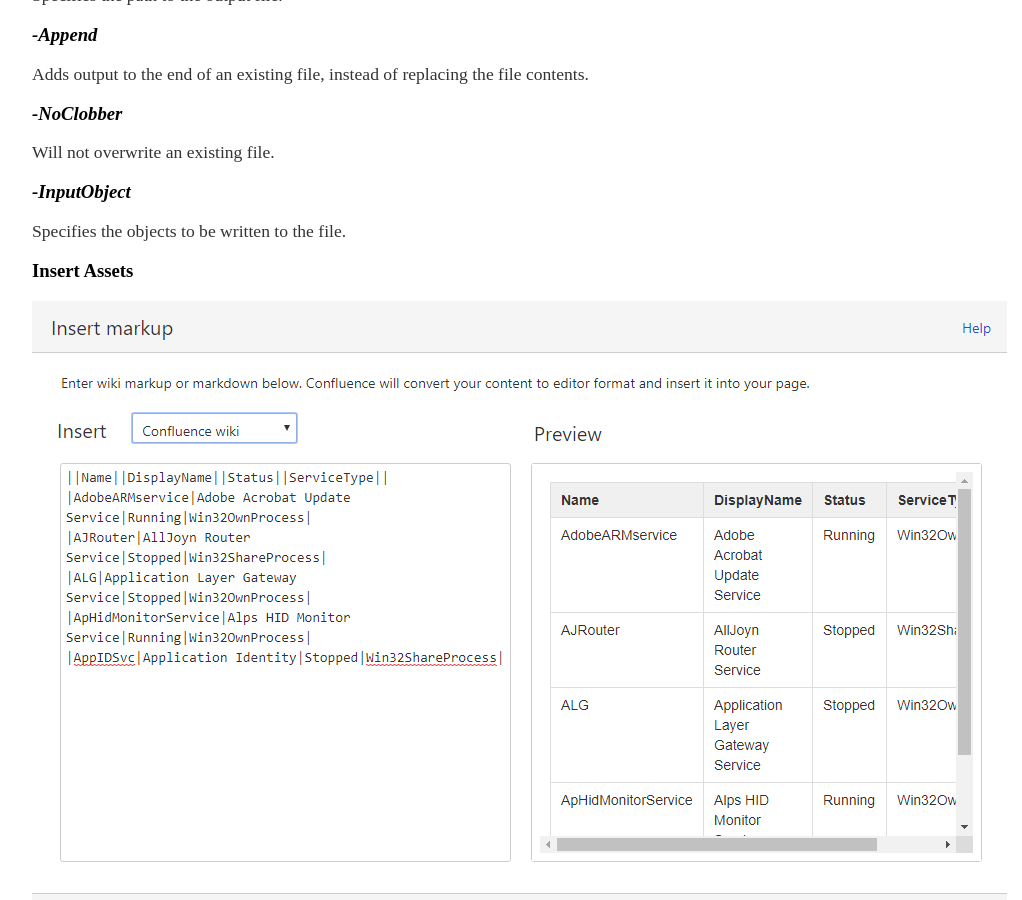
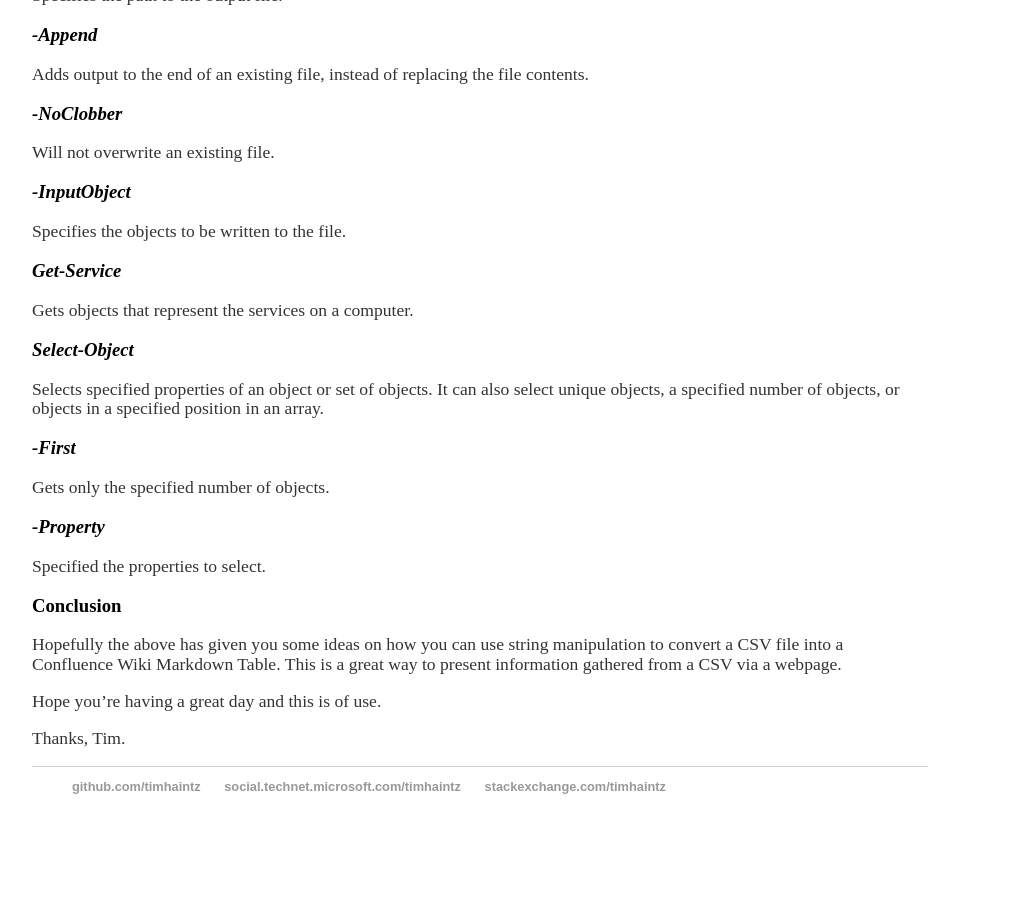
Before and after one commit to timhaintz/timhaintz.github.io, a Jekyll site: the page built from _posts/2018-08-21-CSV-to-Confluence-Markdown.md, in a window 1280 px wide and 900 px high, scrolled down 2310 px. Shown: the whole window, without its empty margins (160-1182 px from the left). Built offline with Jekyll 4.4.1, drawn with Linux system fonts in a browser that asks for light colours; after the commit the page ends 3164 px from its top, so only the background shows below that.

Commit message:
Update 2018-08-21-CSV-to-Confluence-Markdown.md

```diff
--- a/_posts/2018-08-21-CSV-to-Confluence-Markdown.md
+++ b/_posts/2018-08-21-CSV-to-Confluence-Markdown.md
@@ -87,9 +87,6 @@ Will not overwrite an existing file.
 ### *-InputObject*
 Specifies the objects to be written to the file.
 
-### Insert Assets
-![Confluence Wiki]({{ "/assets/20180821/1-ConfluenceWiki.png" | absolute_url }})
-
 ### *Get-Service*
 Gets objects that represent the services on a computer.
 
```
